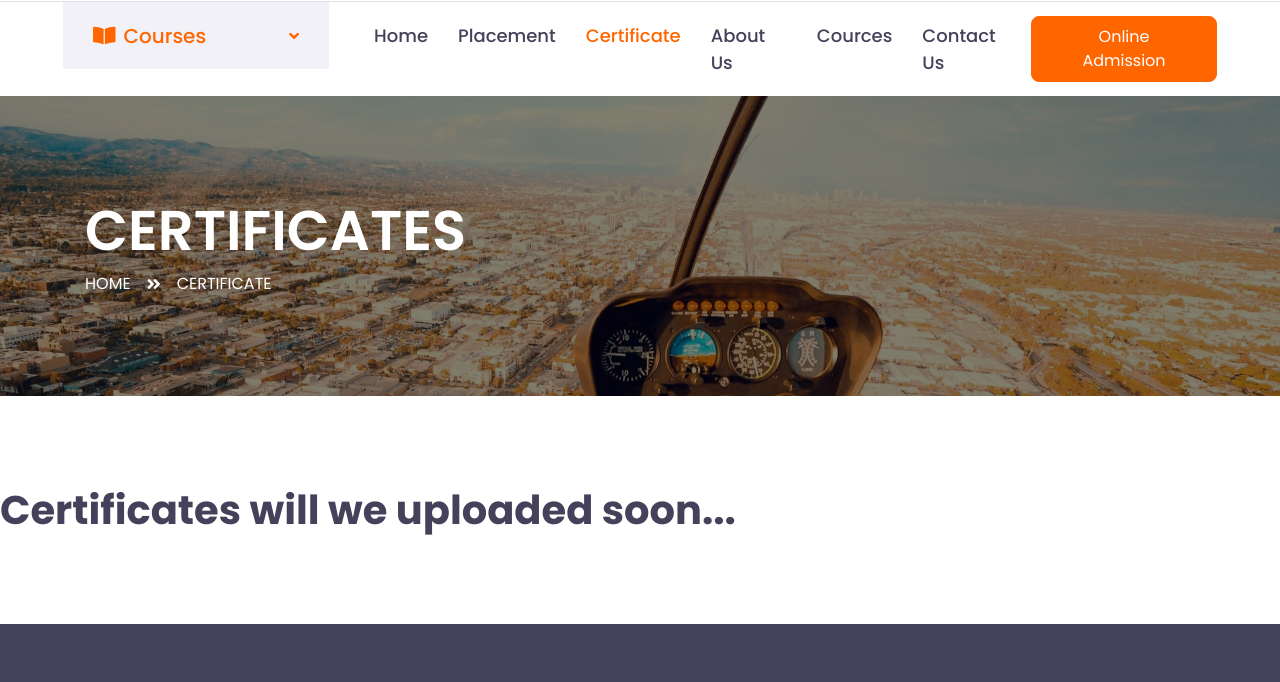
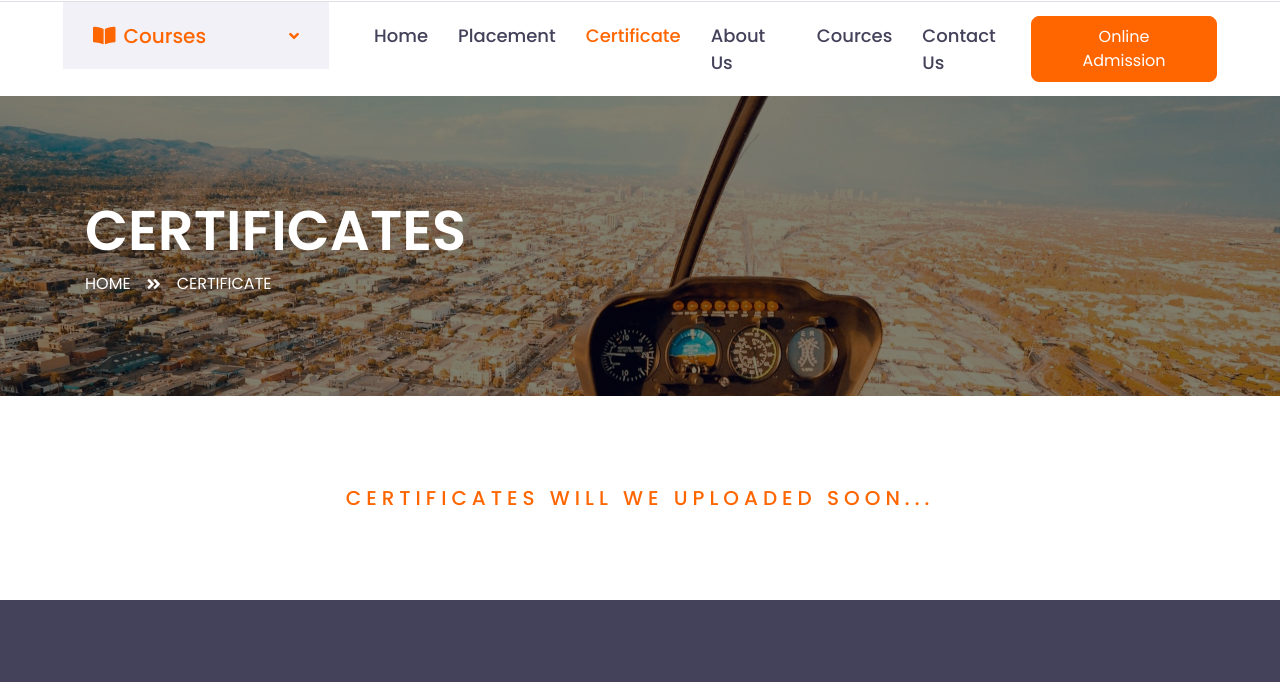
Before and after one commit to mohitkumar743/projectfly, a plain HTML site: page certificate.html in a window 1280 px wide. Shown: the part 118-800 px from the top of the page. Drawn offline with nearby package versions, Linux system fonts and the light colour scheme.

Commit message:
Update certificate.html

```diff
--- a/certificate.html
+++ b/certificate.html
@@ -135,7 +135,13 @@
     <!-- Header End -->
 
 
-    <h1> Certificates will we uploaded soon...</h1>
+
+
+ <div class="text-center mb-5">
+                <h5 class="text-primary text-uppercase mb-3" style="letter-spacing: 5px;"> Certificates will we uploaded soon...</h5>
+
+            </div>
+
 
     <!-- Footer Start -->
     <div class="container-fluid bg-dark text-white py-5 px-sm-3 px-lg-5" style="margin-top: 90px;">
```
